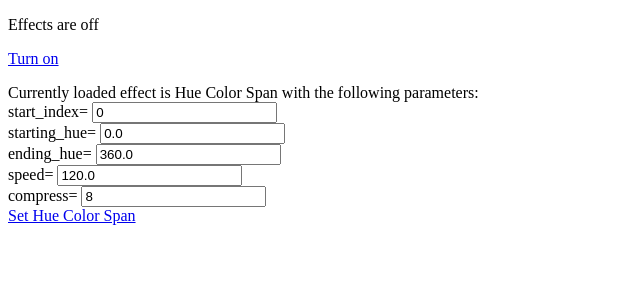
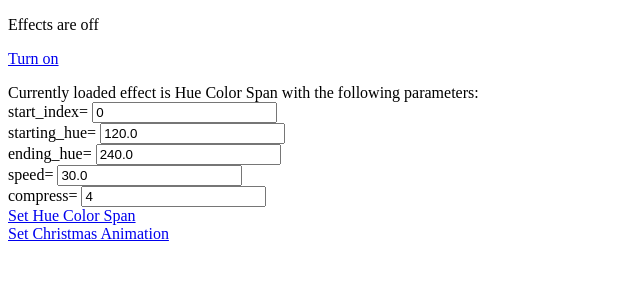
Before and after one commit to RieCo432/sicrib, a Flask app: page / in a window 1280 px wide. Shown: the top 300 px of the page, without its empty margins (0-640 px from the left). Run offline with Flask 2, Linux system fonts and the light colour scheme.

Commit message:
made files executable + added link to turn on christmas effect

```diff
--- a/led-controller/main.py
+++ b/led-controller/main.py
@@ -1,3 +1,5 @@
+#! /usr/bin/python2.7
+
 import json
 import time
 from config import build_living_room
--- a/share/fx_config.json
+++ b/share/fx_config.json
@@ -1 +1 @@
-{"enabled": false, "effect": "hue_color_span", "effect_params": {"start_index": 0, "starting_hue": 0.0, "ending_hue": 360.0, "speed": 120.0, "compress": 8}, "addons": []}
+{"enabled": false, "effect": "hue_color_span", "effect_params": {"start_index": 0, "starting_hue": 120.0, "ending_hue": 240.0, "speed": 30.0, "compress": 4}, "addons": []}
--- a/web-server/app.py
+++ b/web-server/app.py
@@ -1,3 +1,5 @@
+#! /usr/bin/python
+
 from flask import Flask, render_template, flash, redirect, url_for
 from forms import HueColorSpanForm
 import json
--- a/web-server/templates/index.html
+++ b/web-server/templates/index.html
@@ -35,6 +35,7 @@
         {% endif %}
     {% endwith %}
 
-    <a href="/sethuecolorspan">Set Hue Color Span</a>
+    <a href="/sethuecolorspan">Set Hue Color Span</a><br>
+    <a href="/setchristmasanimation">Set Christmas Animation</a>
 
 {% endblock %}
```
